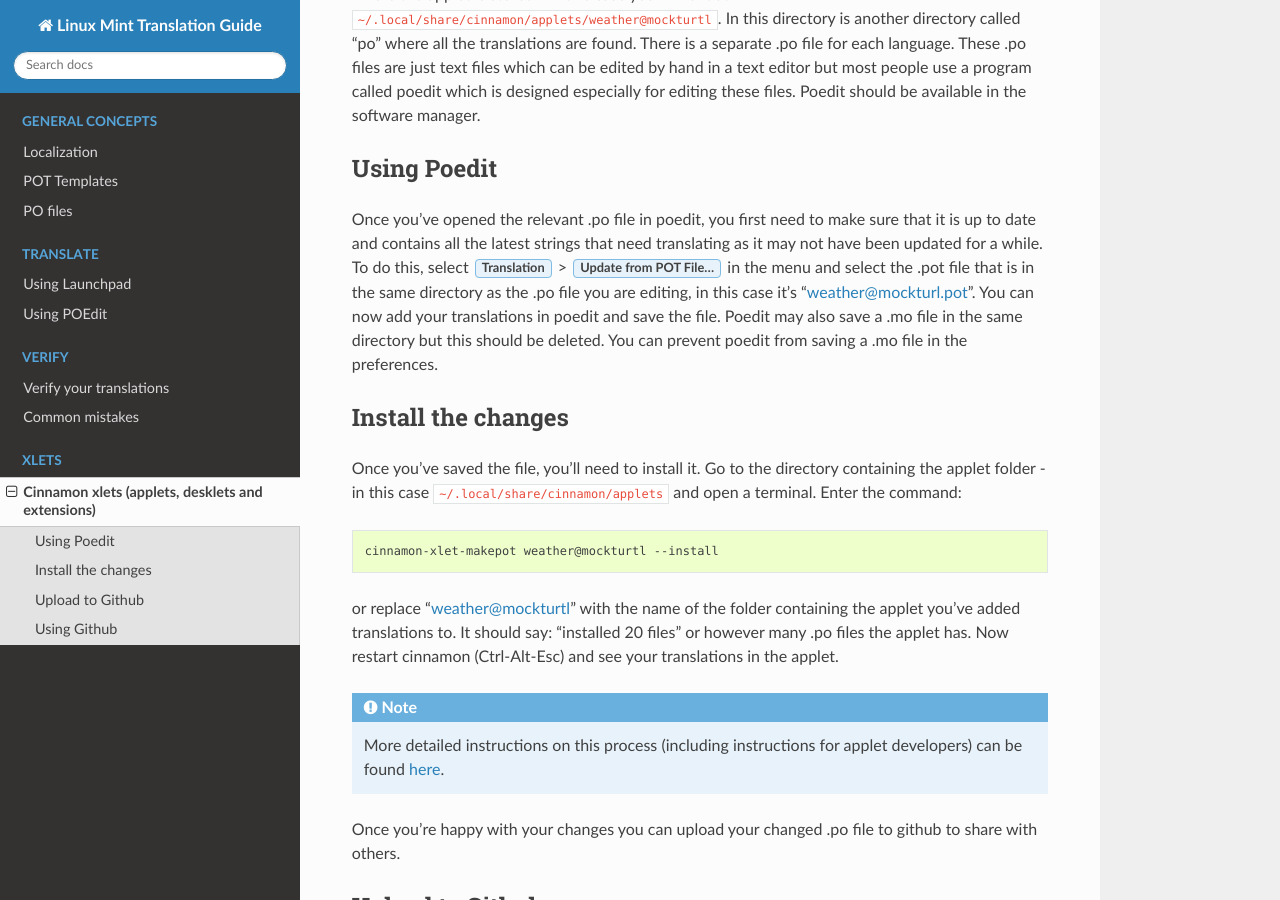
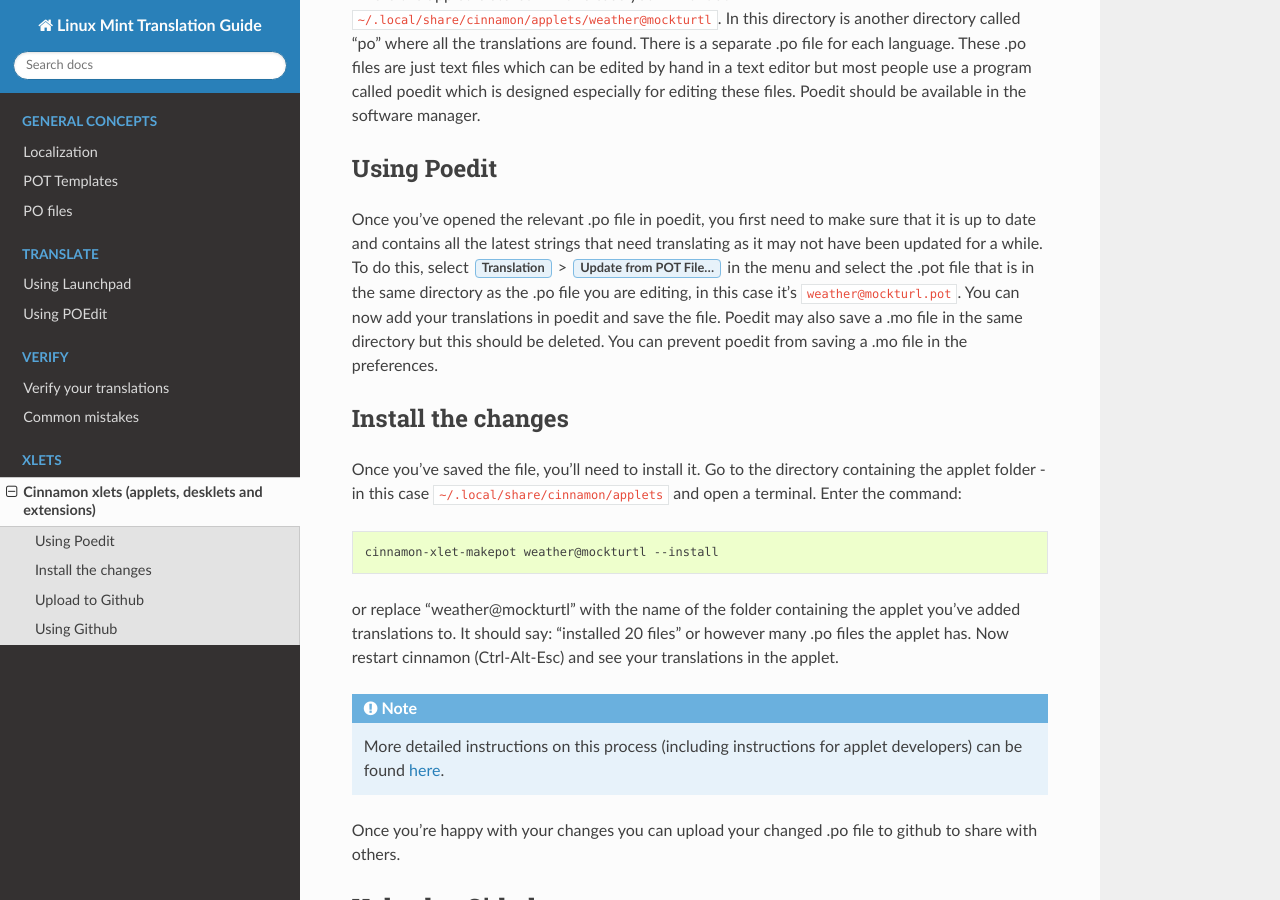
Before and after one commit to linuxmint/doc-translation-guide, a Sphinx documentation site: the page built from docs/translate_xlets.rst, in a window 1280 px wide and 900 px high, scrolled down 369 px. Built offline with Sphinx 7.4.7 and the Read the Docs theme 2.0.0, drawn with Linux system fonts in a browser that asks for light colours; some of the changed text lies outside the part shown.

Commit message:
Some minor fixes.

```diff
--- a/docs/translate_xlets.rst
+++ b/docs/translate_xlets.rst
@@ -10,7 +10,7 @@ Let's say for instance that you want to add some translations for the Weather ap
 Using Poedit
 ------------
 
-Once you've opened the relevant .po file in poedit, you first need to make sure that it is up to date and contains all the latest strings that need translating as it may not have been updated for a while. To do this, select :guilabel:`Translation` > :guilabel:`Update from POT File...` in the menu and select the .pot file that is in the same directory as the .po file you are editing, in this case it's "weather@mockturl.pot". You can now add your translations in poedit and save the file. Poedit may also save a .mo file in the same directory but this should be deleted. You can prevent poedit from saving a .mo file in the preferences.
+Once you've opened the relevant .po file in poedit, you first need to make sure that it is up to date and contains all the latest strings that need translating as it may not have been updated for a while. To do this, select :guilabel:`Translation` > :guilabel:`Update from POT File...` in the menu and select the .pot file that is in the same directory as the .po file you are editing, in this case it's ``weather@mockturl.pot``. You can now add your translations in poedit and save the file. Poedit may also save a .mo file in the same directory but this should be deleted. You can prevent poedit from saving a .mo file in the preferences.
 
 Install the changes
 -------------------
@@ -22,7 +22,7 @@ Once you've saved the file, you'll need to install it. Go to the directory conta
 
    cinnamon-xlet-makepot weather@mockturtl --install
 
-or replace "weather@mockturtl" with the name of the folder containing the applet you've added translations to. It should say: "installed 20 files" or however many .po files the applet has. Now restart cinnamon (Ctrl-Alt-Esc) and see your translations in the applet.
+or replace "weather\@mockturtl" with the name of the folder containing the applet you've added translations to. It should say: "installed 20 files" or however many .po files the applet has. Now restart cinnamon (Ctrl-Alt-Esc) and see your translations in the applet.
 
 .. note::
    More detailed instructions on this process (including instructions for applet developers) can be found `here <https://github.com/NikoKrause/CinnVIIStarkMenu/issues/19>`_.
```
Also changed, not shown: other parts of docs/translate_xlets.rst (+1 -1 lines).
